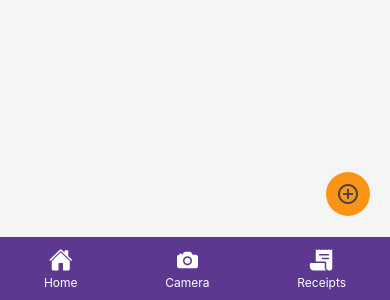
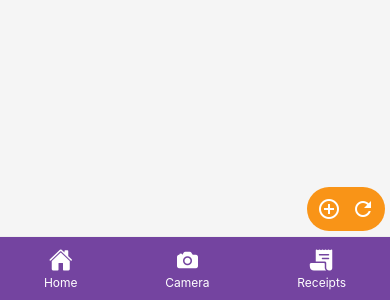
Before and after one commit to ArdaKestane/ReactNative_Scanner, a React Native app: screen / in a window 390 px wide. Shown: the part 544-844 px from the top of the page. Built offline with nearby package versions, Linux system fonts and the light colour scheme.

Commit message:
Added mockComponent to the counters

```diff
--- a/App.js
+++ b/App.js
@@ -32,14 +32,9 @@ const App = () => {
     }
   };
 
-  //TODO: CHECK THE SAVING CONDITIONS AFTER REBUILDING THE APP
-
-  const saveComponentsData = async () => {
+  const saveComponentsData = async data => {
     try {
-      await AsyncStorage.setItem(
-        'componentsData',
-        JSON.stringify(componentsData),
-      );
+      await AsyncStorage.setItem('componentsData', JSON.stringify(data));
     } catch (error) {
       console.error('Error saving components:', error);
     }
@@ -77,8 +72,6 @@ const App = () => {
       const extractedText = await recognizeText(image);
       const extractedTextString = String(extractedText);
 
-      // TODO: Exclude the credit card information
-
       const lastAsteriskIndex = extractedTextString.lastIndexOf('*');
 
       let amount = null;
@@ -99,6 +92,7 @@ const App = () => {
       }
 
       const newComponent = {
+        id: Date.now().toString(),
         image,
         date: new Date().toLocaleDateString(),
         amount,
@@ -172,12 +166,10 @@ const App = () => {
       extractedText: 'Mock component',
     };
 
-    // Logic to add the mockComponent to the componentsData array
     const updatedComponents = [...componentsData, mockComponent];
     setComponentsData(updatedComponents);
 
     try {
-      // Save the updated componentsData to AsyncStorage or your preferred storage mechanism
       saveComponentsData(updatedComponents);
     } catch (error) {
       console.error('Error saving components:', error);
@@ -225,7 +217,7 @@ const styles = StyleSheet.create({
     justifyContent: 'space-around',
     alignItems: 'center',
     paddingVertical: 10,
-    backgroundColor: '#5D3891',
+    backgroundColor: '#7444A0',
     borderTopWidth: 1,
     borderTopColor: '#EEEEEE',
   },
--- a/src/Screens/HomeScreen.js
+++ b/src/Screens/HomeScreen.js
@@ -7,11 +7,11 @@ const HomeScreen = ({componentsData}) => {
   thirtyDaysAgo.setDate(thirtyDaysAgo.getDate() - 30);
 
   const filteredReceipts = componentsData.filter(c => {
-    const receiptDateParts = c.date.split('.');
+    const receiptDateParts = c.date.split('-');
     const receiptDate = new Date(
+      parseInt(receiptDateParts[0]),
+      parseInt(receiptDateParts[1]) - 1,
       parseInt(receiptDateParts[2]),
-      parseInt(receiptDateParts[1]) - 1,
-      parseInt(receiptDateParts[0]),
     );
     return receiptDate > thirtyDaysAgo;
   });
@@ -25,7 +25,6 @@ const HomeScreen = ({componentsData}) => {
   return (
     <View style={styles.container}>
       <Text style={styles.heading}>Monthly Summary</Text>
-
       <Lottie
         style={styles.animation}
         source={require('../Assets/announcment.json')}
@@ -37,7 +36,7 @@ const HomeScreen = ({componentsData}) => {
         <Text style={styles.amountText}>spent</Text>
       </View>
       <View style={styles.infoContainer}>
-        <Text style={styles.infoText}>With total of</Text>
+        <Text style={styles.infoText}>With a total of</Text>
         <Text style={styles.infoValue}>{totalReceipts}</Text>
         <Text style={styles.infoText}>receipts</Text>
       </View>
@@ -77,14 +76,14 @@ const styles = StyleSheet.create({
   infoContainer: {
     flexDirection: 'row',
     marginBottom: 10,
-    alignItems: 'baseline', // Align items on the baseline
+    alignItems: 'baseline',
   },
   infoText: {
     fontSize: 12,
     marginRight: 10,
     marginLeft: 10,
     marginBottom: 2,
-    color: '#7F7F86', // Reduce the marginBottom
+    color: '#7F7F86',
   },
   infoValue: {
     fontSize: 16,
@@ -95,6 +94,32 @@ const styles = StyleSheet.create({
     width: 200,
     height: 200,
   },
+  mockComponentContainer: {
+    marginTop: 20,
+    backgroundColor: '#F5F5F5',
+    padding: 10,
+    borderRadius: 10,
+    alignItems: 'center',
+  },
+  mockComponentText: {
+    fontSize: 16,
+    fontWeight: 'bold',
+    marginBottom: 10,
+  },
+  mockComponent: {
+    flexDirection: 'row',
+    alignItems: 'center',
+  },
+  mockComponentImage: {
+    width: 50,
+    height: 50,
+    borderRadius: 25,
+    marginRight: 10,
+  },
+  mockComponentLabel: {
+    fontSize: 16,
+    color: 'black',
+  },
 });
 
 export default HomeScreen;
--- a/src/Screens/ReceiptScreen.js
+++ b/src/Screens/ReceiptScreen.js
@@ -176,8 +176,24 @@ const ReceiptScreen = ({
         )}
       </ScrollView>
 
-      <TouchableOpacity style={styles.addButton} onPress={onAddMockComponent}>
-        <Icon name="add-circle-outline" size={24} color="#444" />
+      <TouchableOpacity style={styles.buttons}>
+        <Icon
+          name="add-circle-outline"
+          size={24}
+          color="white"
+          onPress={onAddMockComponent}
+        />
+        <Icon
+          name="refresh"
+          size={24}
+          color="white"
+          onPress={() => {
+            setLoading(true);
+            setTimeout(() => {
+              setLoading(false);
+            }, 2000); // Simulate a 2-second loading process
+          }}
+        />
       </TouchableOpacity>
     </SafeAreaView>
   );
@@ -234,10 +250,12 @@ const styles = StyleSheet.create({
     width: 150,
     height: 150,
   },
-  addButton: {
+  buttons: {
+    gap: 10,
+    flexDirection: 'row',
     position: 'absolute',
-    bottom: 20,
-    right: 20,
+    bottom: 5,
+    right: 5,
     backgroundColor: '#F99417',
     borderRadius: 50,
     padding: 10,
```
